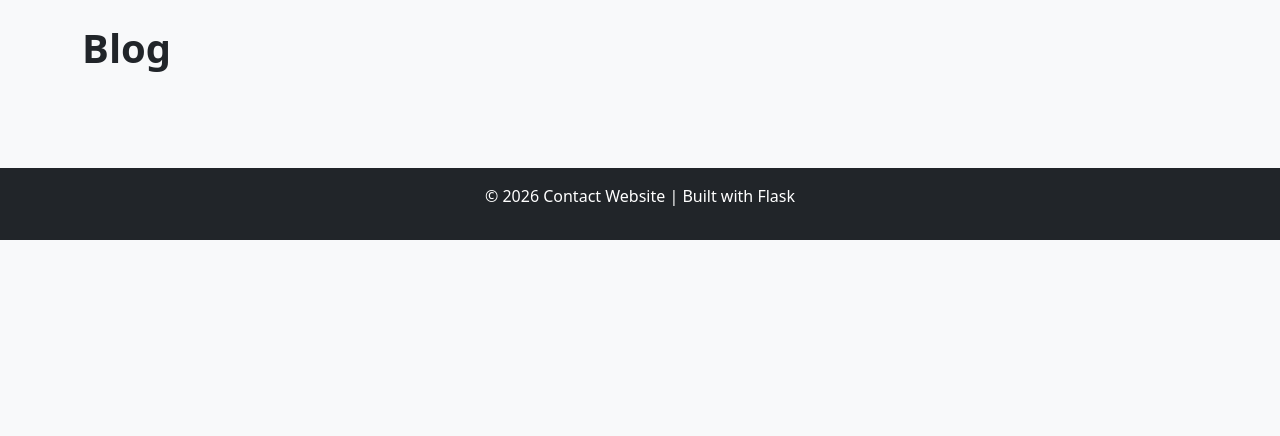
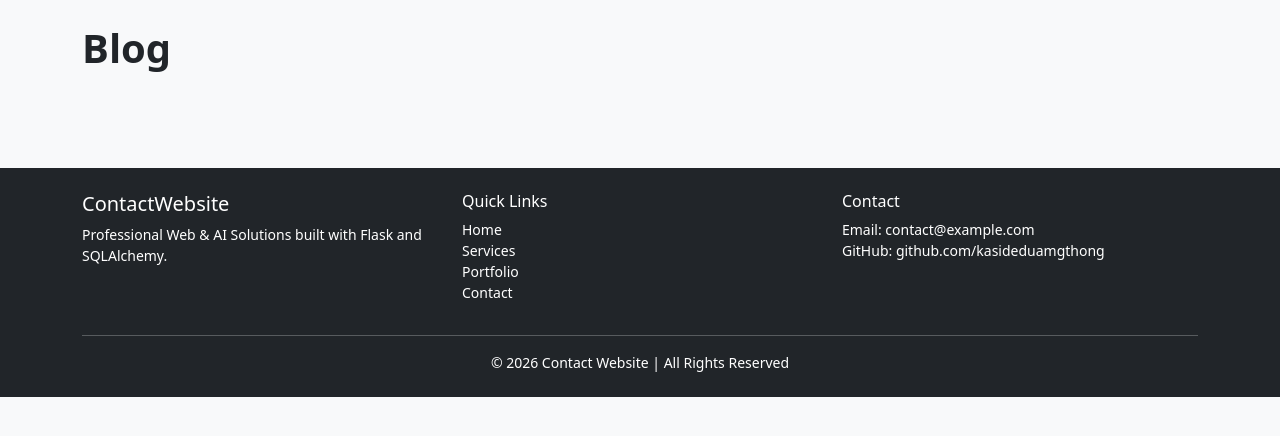
Before and after one commit to kasideduamgthong/contact-website, a Flask app: page /blog in a window 1280 px wide. Shown: the part 56-492 px from the top of the page. Run offline with Flask 3, Linux system fonts and the light colour scheme; data that the repository does not hold is empty.

Commit message:
Upgrade footer design with multi-column layout

```diff
--- a/templates/base.html
+++ b/templates/base.html
@@ -2,11 +2,18 @@
 <html>
 <head>
     <title>Contact Website</title>
+    <meta charset="UTF-8">
+    <meta name="viewport" content="width=device-width, initial-scale=1">
+
+    <!-- Bootstrap CSS -->
     <link href="https://cdn.jsdelivr.net/npm/bootstrap@5.3.2/dist/css/bootstrap.min.css" rel="stylesheet">
+
+    <!-- Custom CSS -->
     <link rel="stylesheet" href="{{ url_for('static', filename='css/style.css') }}">
 </head>
 <body>
 
+<!-- ================= NAVBAR ================= -->
 <nav class="navbar navbar-expand-lg navbar-dark bg-dark">
     <div class="container">
         <a class="navbar-brand" href="/">ContactWebsite</a>
@@ -23,8 +30,10 @@
     </div>
 </nav>
 
+<!-- ================= MAIN CONTENT ================= -->
 <div class="container py-4">
 
+    <!-- Flash Messages -->
     {% with messages = get_flashed_messages() %}
         {% if messages %}
             {% for message in messages %}
@@ -39,9 +48,48 @@
     {% block content %}{% endblock %}
 </div>
 
-<footer class="bg-dark text-white text-center py-3 mt-5">
-    <p>© 2026 Contact Website | Built with Flask</p>
+<!-- ================= FOOTER ================= -->
+<footer class="bg-dark text-white mt-5">
+    <div class="container py-4">
+        <div class="row">
+
+            <div class="col-md-4">
+                <h5>ContactWebsite</h5>
+                <p class="small">
+                    Professional Web & AI Solutions built with Flask and SQLAlchemy.
+                </p>
+            </div>
+
+            <div class="col-md-4">
+                <h6>Quick Links</h6>
+                <ul class="list-unstyled small">
+                    <li><a href="/" class="text-white text-decoration-none">Home</a></li>
+                    <li><a href="/services" class="text-white text-decoration-none">Services</a></li>
+                    <li><a href="/portfolio" class="text-white text-decoration-none">Portfolio</a></li>
+                    <li><a href="/contact" class="text-white text-decoration-none">Contact</a></li>
+                </ul>
+            </div>
+
+            <div class="col-md-4">
+                <h6>Contact</h6>
+                <p class="small">
+                    Email: contact@example.com<br>
+                    GitHub: github.com/kasideduamgthong
+                </p>
+            </div>
+
+        </div>
+
+        <hr class="border-light">
+
+        <div class="text-center small">
+            © 2026 Contact Website | All Rights Reserved
+        </div>
+    </div>
 </footer>
+
+<!-- Bootstrap JS -->
 <script src="https://cdn.jsdelivr.net/npm/bootstrap@5.3.2/dist/js/bootstrap.bundle.min.js"></script>
+
 </body>
 </html>
```
